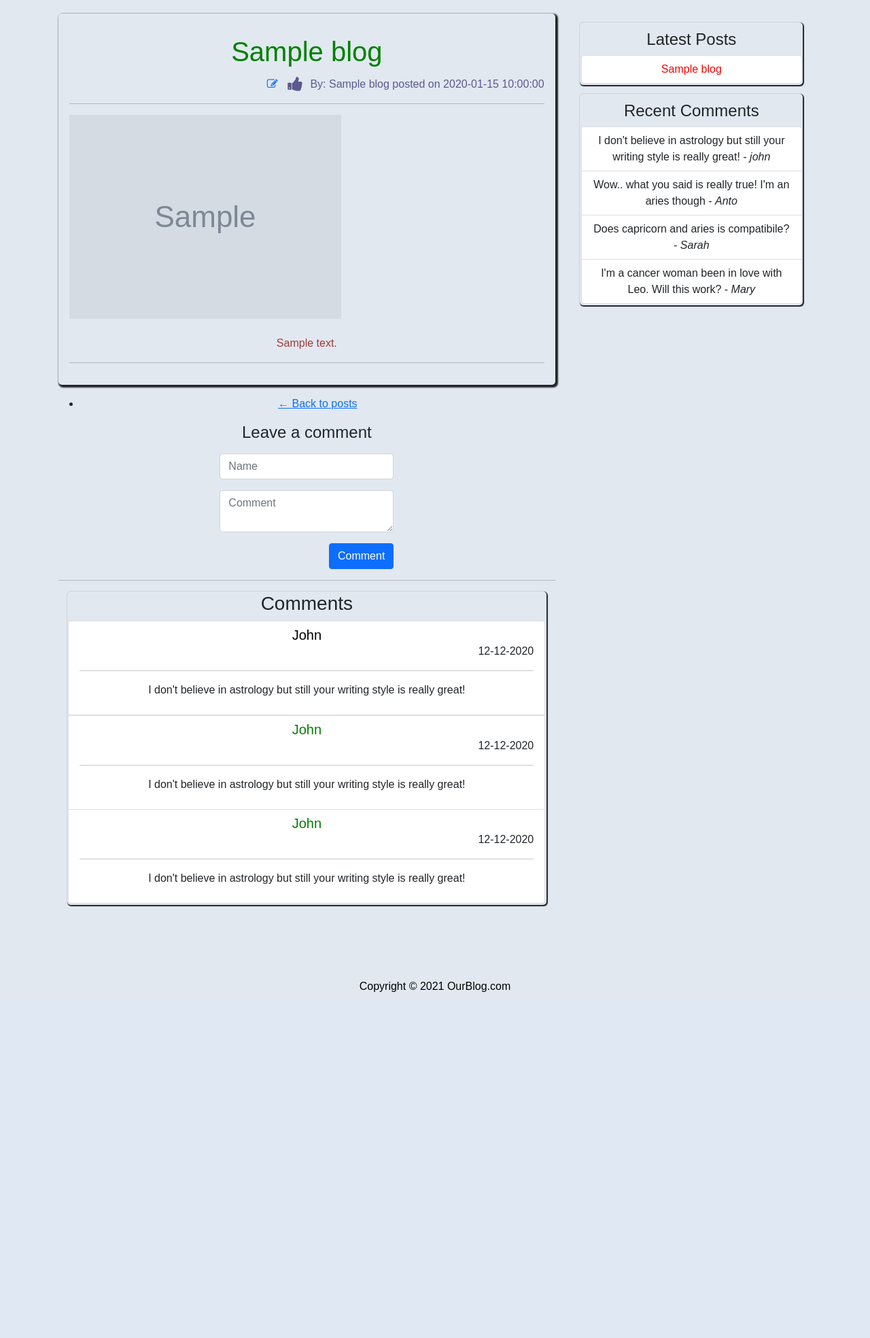
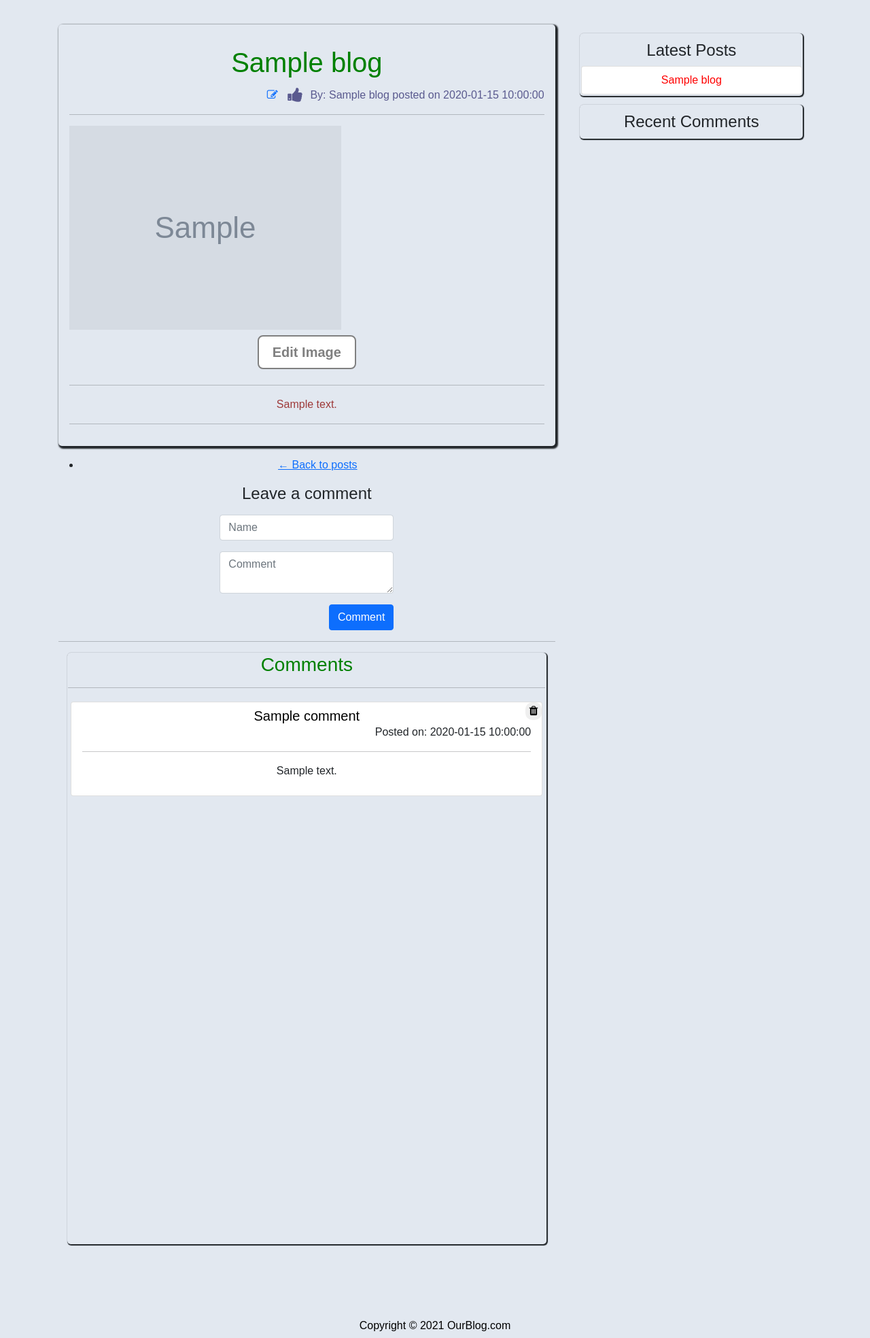
Before and after one commit to iamsahil1910/ourblog, a Flask app: template templates/blog.html in a window 1280 px wide. Shown: the part 76-2044 px from the top of the page at 68% size. Before the commit the page ends 1535 px from the top, so only its background shows below. Run offline with Flask 2, Linux system fonts and the light colour scheme; the visitor is signed in with stand-in values (Sample User, id 1); the template is opened without the code that fills it: most values are stand-ins (such as "Sample title", 1, 10 or a date in 2020); grey boxes marked "Sample" are stand-in pictures; some libraries are stand-ins or nearby versions.

Commit message:
upload image, edit image, blog without image, change blog name so that it don't interfare (#8)

```diff
--- a/app.py
+++ b/app.py
@@ -23,7 +23,6 @@
 def hello():
 
     blogs = db.execute("SELECT * FROM blog ORDER BY blog_id DESC").fetchall()
-    print(blogs)
 
     return render_template('index.html', blogs=blogs)
 
@@ -75,26 +74,37 @@
         return render_template('admin.html', blogs=blogs)
 
     else:
+
+        blogs = db.execute("SELECT * FROM blog ORDER BY blog_id DESC").fetchall()
+
         if not request.form.get("title"):
-            return render_template("admin.html", message = "Title Missing")
+            return render_template("admin.html", message = "Title Missing", blogs=blogs)
         if not request.form.get("name"):
-            return render_template("admin.html", message = "Name Missing")
+            return render_template("admin.html", message = "Name Missing", blogs=blogs)
         if not request.form.get("content"):
-            return render_template("admin.html", message = "Content Missing")
-        file = request.files['filename']
-        filename = secure_filename(file.filename)
-
-        file.save(os.path.join('static/images/',filename))
+            return render_template("admin.html", message = "Content Missing", blogs=blogs)
 
         time = datetime.now().strftime("%Y-%m-%d %H:%M:%S")
 
-        print(request.form.get("filename"))
+        filename = 'NULL'
+        if (request.files['filename']):
+            types = ['image/png', 'image/jpg', 'image/jpeg']
+            file = request.files['filename']
+            filename = secure_filename(file.filename)
+            filetype = file.content_type
+            filename = str(time) + filename
+            if not filetype in types:
+                return render_template("admin.html", message = "File/Image type not allowed", blogs=blogs)
+
+            file.save(os.path.join('static/images/',filename))
+
         db.execute("INSERT INTO blog (title, user_id, date, content, img, name) VALUES(:title, :user_id, :date, :content, :img, :name)", {
-            'title': request.form.get("title"), 'user_id': session["user_id"], 'date': time, 'content': request.form.get("content"), 'img': secure_filename(file.filename), 'name': request.form.get('name')
+            'title': request.form.get("title"), 'user_id': session["user_id"], 'date': time, 'content': request.form.get("content"), 'img': filename, 'name': request.form.get('name')
         })
 
         db.commit()
 
+        flash('New Blog Added')
         return redirect('/admin')
 
 
@@ -102,6 +112,11 @@
 def blog(blog_id):
 
     blog = db.execute("SELECT * FROM blog WHERE blog_id = :blog_id", {'blog_id': blog_id}).fetchone()
+
+    if blog == None:
+        flash("No blog with that id")
+        return redirect("/")
+
     count = db.execute("SELECT COUNT(*) FROM blog").fetchone()
     recent_blogs = ''
     if count[0] < 5:
@@ -109,7 +124,16 @@
     else:
         recent_blogs = db.execute("SELECT * FROM blog ORDER BY blog_id DESC LIMIT 5").fetchall()
 
-    return render_template('blog.html', blog=blog, recent_blogs=recent_blogs)
+    comments = db.execute("SELECT * FROM comments WHERE blog_id = :blog_id ORDER BY id DESC", {
+        'blog_id': blog_id
+    }).fetchall()
+
+    comments_count = len(comments)
+
+    if (comments_count > 5):
+        comments_count = 5
+
+    return render_template('blog.html', blog=blog, recent_blogs=recent_blogs, comments=comments, comments_count=comments_count)
 
 
 @app.route('/delete-blog', methods=['GET', 'POST'])
@@ -198,6 +222,80 @@
     return redirect('/blog/' + str(blog_id))
 
 
+@app.route('/comment', methods=['POST'])
+def comment():
+
+    if not request.form.get("name"):
+        flash("Sorry, Annoymous comments are not allowed.")
+        return redirect("/")
+    if not request.form.get("comment"):
+        flash("Comment was empty")
+        return redirect("/")
+
+    time = datetime.now().strftime("%Y-%m-%d %H:%M:%S")
+
+    db.execute("INSERT INTO comments (name, comment, date, blog_id) VALUES(:name, :comment, :date, :blog_id)",{
+        'name': request.form.get("name"), 'comment': request.form.get("comment"), 'date': time, 'blog_id': request.form.get("blog_id")
+    })
+
+    db.commit()
+
+    flash("You comment is posted")
+
+    return redirect("/blog/" + str(request.form.get("blog_id")))
+
+
+@app.route('/delete-comment', methods=['POST'])
+def delete_comment():
+
+    comment_id = request.form.get("comment_id")
+    blog_id = request.form.get("blog_id")
+
+    db.execute("DELETE FROM comments WHERE id = :comment_id", {
+        'comment_id': comment_id
+    })
+
+    db.commit()
+
+    flash('One Comment Deleted')
+
+    return redirect('/blog/' + str(blog_id))
+
+
+@app.route('/change-image', methods=['POST'])
+def change_image():
+
+    old_image = request.form.get("old-img")
+    blog_id = request.form.get("blog_id")
+
+    time = datetime.now().strftime("%Y-%m-%d %H:%M:%S")
+
+    filename = 'NULL'
+    if (request.files['filename']):
+        types = ['image/png', 'image/jpg', 'image/jpeg']
+        file = request.files['filename']
+        filename = secure_filename(file.filename)
+        filetype = file.content_type
+        filename = str(time) + filename
+
+        if not filetype in types:
+            flash('Invalid File/Image Type')
+            return redirect("/blog/" + str(blog_id))
+
+    if not old_image == "NULL":
+
+        os.remove(os.path.join('static/images/', old_image))
+
+    file.save(os.path.join('static/images/',filename))
+
+    db.execute("UPDATE blog SET img = :filename WHERE blog_id = :blog_id", {
+       'filename': filename, 'blog_id': blog_id
+    })
+
+    db.commit()
+
+    flash('Image Changed')
+    return redirect("/blog/" + str(blog_id))
 
 
 
--- a/import.py
+++ b/import.py
@@ -9,7 +9,7 @@
     # Create table to import data into
     db.execute("CREATE TABLE admin (user_id  SERIAL PRIMARY KEY, username VARCHAR(30), password VARCHAR(30))")
     db.execute("CREATE TABLE blog (blog_id SERIAL PRIMARY KEY, title VARCHAR NOT NULL, user_id INTEGER, date DATE, content VARCHAR, img VARCHAR, name VARCHAR NOT NULL)")
-    db.execute("CREATE TABLE comments (id SERIAL PRIMARY KEY, name VARCHAR NOT NULL, comment VARCHAR NOT NULL, blog_id INTEGER NOT NULL REFERENCES blog(blog_id) ON DELETE CASCADE)")
+    db.execute("CREATE TABLE comments (id SERIAL PRIMARY KEY, name VARCHAR NOT NULL, comment VARCHAR NOT NULL, date DATE, blog_id INTEGER NOT NULL REFERENCES blog(blog_id) ON DELETE CASCADE)")
     db.execute("CREATE TABLE likes (id INT PRIMARY KEY, likes_count INTEGER)")
 
     db.execute("INSERT INTO admin (username, password) VALUES(:username, :password)", {'username': 'admin', 'password': 'admin'})
--- a/static/script.js
+++ b/static/script.js
@@ -8,4 +8,13 @@
 
 function myFunction(x) {
     x.classList.toggle("fa-thumbs-down");
-  }
+}
+
+function uploadImage() {
+
+    if(confirm("Are you sure you want to change Image?")) {
+        document.getElementById("changeImage").submit();
+    } else {
+        return false
+    }
+}
--- a/static/style.css
+++ b/static/style.css
@@ -22,6 +21,12 @@
     text-align: right;
 }
 
+.margin-extra {
+  position: relative;
+  margin-top: 4em;
+  text-align: center;
+}
+
 #searchbox{
     width: 100%;
     overflow: hidden;
@@ -33,6 +38,12 @@
 .main {
     text-align: center;
     align-items: center;
+    position: relative;
+}
+
+.main > nav {
+  position: relative;
+  top: 1.5em;
 }
 
 
@@ -71,6 +82,19 @@
     display: inline;
 }
 
+.scroll {
+  overflow: hidden;
+  height: 100vh;
+}
+
+.scroll:hover {
+  overflow: auto;
+  scrollbar-width: 0.1em;
+  height: 100vh;
+
+}
+
+
 #comments, #comments li {
     margin: 0;
     padding: 0;
@@ -214,6 +257,30 @@
   transform: scale(1.5);
 }
 
+.upload-btn-wrapper {
+  position: relative;
+  overflow: hidden;
+  display: inline-block;
+}
+
+.btn-upload {
+  border: 2px solid gray;
+  color: gray;
+  background-color: white;
+  padding: 8px 20px;
+  border-radius: 8px;
+  font-size: 20px;
+  font-weight: bold;
+}
+
+.upload-btn-wrapper input[type=file] {
+  font-size: 100px;
+  position: absolute;
+  left: 0;
+  top: 0;
+  opacity: 0;
+}
+
 @media (min-width: 768px) and (max-width: 1280px){
     .blogs {
         display: grid;
--- a/templates/admin.html
+++ b/templates/admin.html
@@ -17,6 +17,7 @@
                         <input type="text" class="form-control" id="name" placeholder="Your Name" name="name" />
                       </div>
                       <div class="mb-3">
+                        <label style="color: blue;" myFile">Image [Optional] Allowed-types: (png, jpeg, jpg)</label>
                         <input type="file" class="form-control" id="myFile" name="filename" >
                       </div>
                       <div class="mb-3">
@@ -32,7 +33,7 @@
             <h2>All Blogs</h2>
             <hr>
             {% if blogs %}
-            <div class="admin-blogs">
+            <div class="admin-blogs scroll">
             {% for blog in blogs %}
                 <a href="/blog/{{ blog["blog_id"] }}">
                 <div class="card admin-main-card">
--- a/templates/base.html
+++ b/templates/base.html
@@ -30,7 +30,7 @@
 
             </nav>
     </header>
-    <div class="main contianer-fluid mt-5">
+    <div class="contianer-fluid margin-extra">
         {% with messages = get_flashed_messages() %}
         {% if messages %}
             <nav class="navbar navbar-expand-lg navbar-light bg-light">
@@ -42,7 +42,12 @@
             </nav>
           {% endif %}
           {% endwith %}
-        {% block main %}{% endblock %}
+
+          <div class="main">
+            {% block main %}
+            {% endblock %}
+          </div>
+
     </div>
 
 
--- a/templates/blog.html
+++ b/templates/blog.html
@@ -17,17 +17,28 @@
                             By: {{ blog[ "name"] }} posted on {{ blog["date"]}}
                         </p>
                     </div>
-
-
-
                       <hr>
-
-                      <img src="../static/images/{{blog['img']}}" class="img-responsive">
-
-                      <br />
-
+                      <div>
+                        {% if blog["img"] != "NULL" %}
+                            <img src="../static/images/{{ blog['img'] }}" class="img-responsive">
+                        {% endif %}
+                        {% if session.user_id %}
+                            <form action="/change-image" id="changeImage" method="post" enctype="multipart/form-data">
+                                <input type="hidden" value="{{ blog["img"] }}" name="old-img" />
+                                <input type="hidden" value="{{ blog["blog_id"] }}" name="blog_id" />
+                                <div class="upload-btn-wrapper mt-2">
+                                    <input type="file" name="filename" onchange="uploadImage()" />
+                                    {% if blog["img"] == "NULL" %}
+                                        <button class="btn-upload">Upload Image</button>
+                                    {% else %}
+                                        <button class="btn-upload">Edit Image</button>
+                                    {% endif %}
+                                </div>
+                            </form>
+                        {% endif %}
+                        </div>
+                        <hr>
                       <p class="blog-text">{{ blog["content"]}}</p>
-
                       <hr>
                 </article>
 
@@ -38,13 +49,14 @@
                 <!-- Comment form -->
                 <div class="comment-form">
                     <h4>Leave a comment</h4>
-                    <form role="form" class="clearfix">
+                    <form role="form" action="/comment" method="post">
                       <div class="col-md-8 form-group">
-                        <input autocomplete="off" type="text" class="form-control" id="name" placeholder="Name">
+                        <input autocomplete="off" type="text" class="form-control" id="name" name="name" placeholder="Name">
                       </div>
                       <div class="col-md-12 form-group">
-                        <textarea class="form-control" id="comment" placeholder="Comment"></textarea>
+                        <textarea class="form-control" id="comment" name="comment"" placeholder="Comment"></textarea>
                       </div>
+                      <input type="hidden" name="blog_id" value="{{ blog["blog_id"] }}" />
                       <div class="col-md-12 form-group text-right">
                           <button type="submit" class="btn btn-primary">Comment</button>
                       </div>
@@ -57,28 +69,32 @@
                 {% endif %}
                 <div class="comments">
                     <div class="panel-heading">
-                        <h3>Comments</h3>
+                        <h3 class="green">Comments</h3>
                     </div>
-                    <ul class="list-group">
-                        <li class="list-group-item">
-                            <h5 class="p-0 m-0 greem">John</h5>
-                            <p class="p-0 m-0 text-right">12-12-2020</p>
-                            <hr>
-                            <p>I don't believe in astrology but still your writing style is really great!</p>
-                        </ul>
-                        <li class="list-group-item">
-                            <h5 class="p-0 m-0 green">John</h5>
-                            <p class="p-0 m-0 text-right">12-12-2020</p>
-                            <hr>
-                            <p>I don't believe in astrology but still your writing style is really great!</p>
-                        </ul>
-                        <li class="list-group-item">
-                            <h5 class="p-0 m-0 green">John</h5>
-                            <p class="p-0 m-0 text-right">12-12-2020</p>
-                            <hr>
-                            <p>I don't believe in astrology but still your writing style is really great!</p>
-                        </ul>
-                    </ul>
+                    <hr>
+                    {% if comments %}
+                    <div class="scroll">
+                        {% for comment in comments%}
+                            <ul class="list-group">
+                                <li class="list-group-item m-1">
+                                    {% if session.user_id %}
+                                    <form action="/delete-comment" method="post" class="delete-blog" onsubmit="return deleteSure()">
+                                        <input type="hidden" value="{{ comment["id"] }}"" name="comment_id" />
+                                        <input type="hidden" value="{{ blog["blog_id"] }}" name="blog_id" />
+                                        <button type="submit" class="btn-delete"><i class="fa fa-trash"></i></button>
+                                    </form>
+                                    {% endif %}
+                                    <h5 class="p-0 m-0 greem">{{ comment["name"] }}</h5>
+                                    <p class="p-0 m-0 text-right">Posted on: {{ comment["date"] }}</p>
+                                    <hr>
+                                    <p>{{ comment["comment"] }}</p>
+                                </ul>
+                            </ul>
+                        {% endfor %}
+                    </div>
+                    {% else %}
+                            <h2 class="list-group-item">No Comments</h2>
+                    {% endif %}
                 </div>
 
             </div>
@@ -102,10 +118,22 @@
                         <h4>Recent Comments</h4>
                     </div>
                     <ul class="list-group">
-                        <li class="list-group-item">I don't believe in astrology but still your writing style is really great! - <em>john</em></li>
-                        <li class="list-group-item">Wow.. what you said is really true! I'm an aries though - <em>Anto</em></li>
-                        <li class="list-group-item">Does capricorn and aries is compatibile? - <em>Sarah</em></li>
-                        <li class="list-group-item">I'm a cancer woman been in love with Leo. Will this work? - <em>Mary</em></li>
+                        {% if comments %}
+                            {% for i in range(comments_count) %}
+                                <li class="list-group-item">
+                                    {% if session.user_id %}
+                                    <form action="/delete-comment" method="post" class="delete-blog" onsubmit="return deleteSure()">
+                                        <input type="hidden" value="{{ comments[i]["id"] }}" name="comment_id" />
+                                        <input type="hidden" value="{{ blog["blog_id"] }}" name="blog_id" />
+                                        <button type="submit" class="btn-delete"><i class="fa fa-trash"></i></button>
+                                    </form>
+                                    {% endif %}
+                                    {{ comments[i]["comment"] }}- <em>{{ comments[i]["name"] }}</em>
+                                </li>
+                            {% endfor %}
+                        {% else %}
+                            <h2 class="list-group-item">No Comments</h2>
+                        {% endif %}
                     </ul>
                 </div>
             </div>
```
Also changed, not shown: other parts of static/style.css (+31 -5 lines), templates/index.html (+21 -9 lines), templates/search.html (+18 -6 lines), static/images/officelook.jpeg (deleted), static/images/thisisengineering-raeng-M_NvKwSOkug-unsplash.jpg (deleted), 1 other file.
